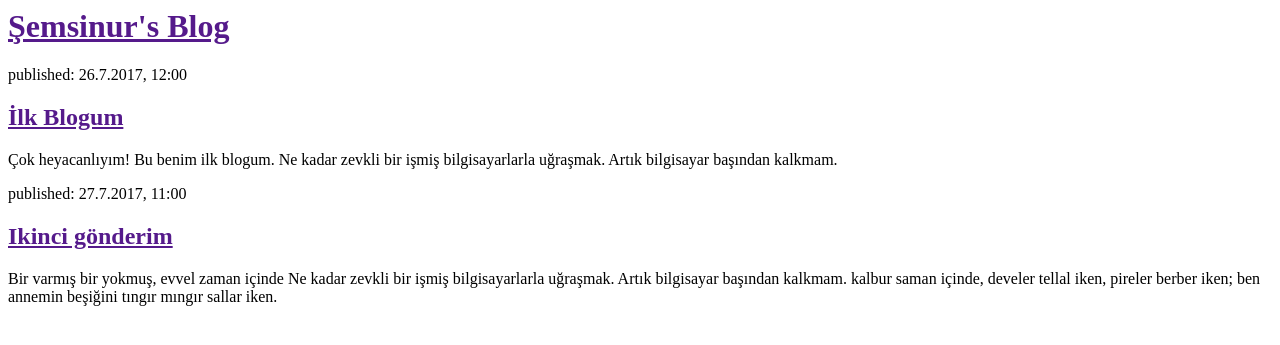
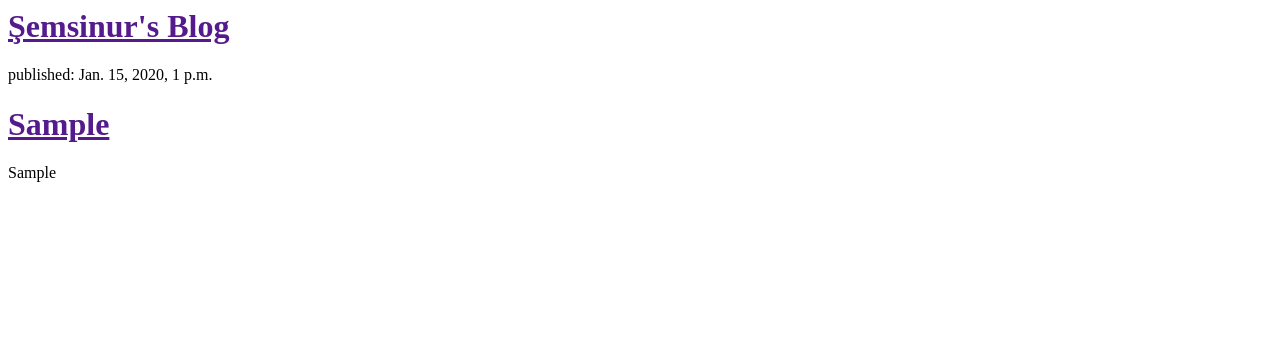
Before and after one commit to semsinur/Django-Girls, a Django app: template blog/templates/blog/post_list.html in a window 1280 px wide. Shown: the top 345 px of the page. Run offline with Django 3.2, Linux system fonts and the light colour scheme; the template is opened without the code that fills it: values that come from a table or form of the project are taken from there, others are empty; tables that the repository leaves empty hold one stand-in row (values such as "Sample post").

Commit message:
Veritabanındaki postları görebilmek için template'i değiştirdim.

```diff
--- a/blog/templates/blog/post_list.html
+++ b/blog/templates/blog/post_list.html
@@ -1,22 +1,18 @@
 <html>
     <head>
-        <title>Şemsinur'un bloğu</title>
+        <title>Şemsinur's Blog</title>
     </head>
     <body>
         <div>
             <h1><a href="">Şemsinur's Blog</a></h1>
-        <div>
-
-        <div>
-            <p>published: 26.7.2017, 12:00</p>
-            <h2><a href="">İlk Blogum</a></h2>
-            <p>Çok heyacanlıyım! Bu benim ilk blogum. Ne kadar zevkli bir işmiş bilgisayarlarla uğraşmak. Artık bilgisayar başından kalkmam.</p>
         </div>
 
-        <div>
-            <p>published: 27.7.2017, 11:00</p>
-            <h2><a href="">Ikinci gönderim</a></h2>
-            <p>Bir varmış bir yokmuş, evvel zaman içinde Ne kadar zevkli bir işmiş bilgisayarlarla uğraşmak. Artık bilgisayar başından kalkmam. kalbur saman içinde, develer tellal iken, pireler berber iken; ben annemin beşiğini tıngır mıngır sallar iken.</p>
-        </div>
-    <body>
+        {% for post in posts %}
+            <div>
+                <p>published: {{ post.yayinlanma_tarihi }}</p>
+                <h1><a href="">{{ post.baslik }}</a></h1>
+                <p>{{ post.yazi|linebreaks }}</p>
+            </div>
+        {% endfor %}
+    </body>
 </html>
--- a/blog/views.py
+++ b/blog/views.py
@@ -1,4 +1,7 @@
 from django.shortcuts import render
+from django.utils import timezone
+from .models import Post
 
 def post_list(request):
-    return render(request, 'blog/post_list.html',{})
+    posts = Post.objects.filter(yayinlanma_tarihi__lte=timezone.now()).order_by('yayinlanma_tarihi')
+    return render(request, 'blog/post_list.html',{'posts':posts})
```
